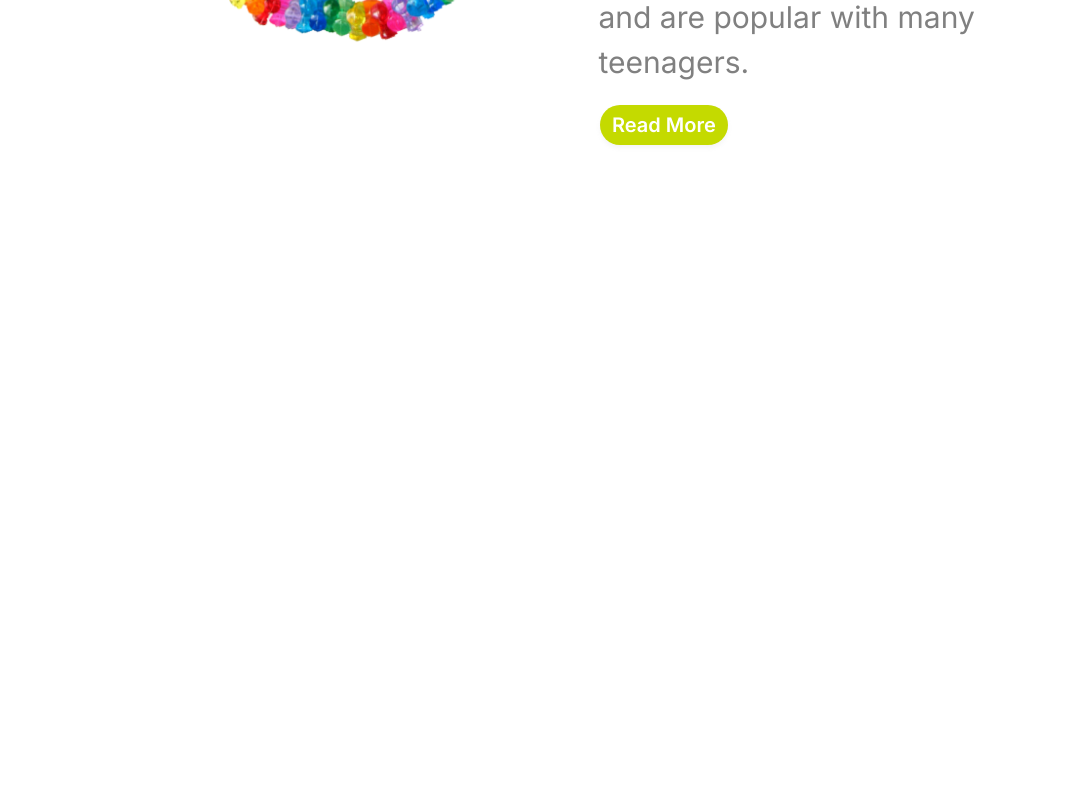
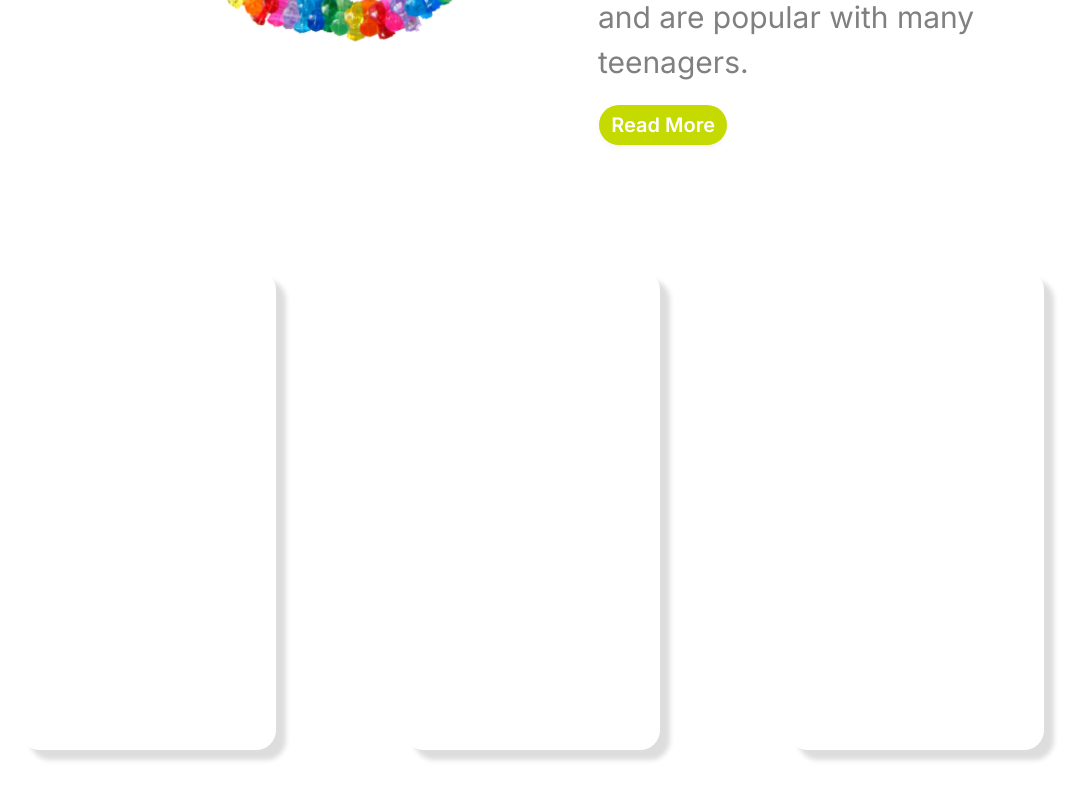
Before and after one commit to Zalefzn/beads, a Next.js app in the folder beads-project/: page / in a window 1280 px wide. Shown: the part 1198-1998 px from the top of the page, without its empty margins (108-1194 px from the left). Before the commit the page ends 1343 px from the top, so only its background shows below. Built offline with nearby package versions, Linux system fonts and the light colour scheme.

Commit message:
[update terbaru]

```diff
--- a/beads-project/src/app/page.tsx
+++ b/beads-project/src/app/page.tsx
@@ -2,6 +2,7 @@ import Hero from "@/components/Hero/Hero";
 import Navbar from "../components/Navbar/Navbar";
 import About from "@/components/About/About";
 import Style from "./../styles/page.module.css";
+import Products from "@/components/Products/Products";
 
 export default function Home() {
   return (
@@ -9,6 +10,7 @@ export default function Home() {
         <Navbar />
         <Hero />
         <About />
+        <Products />
     </main>
   )
 }
--- a/beads-project/src/components/About/about.scss
+++ b/beads-project/src/components/About/about.scss
@@ -1,4 +1,7 @@
 .about{
+     height: 100vh;
+     width: 100%;
+     background-color: rgb(255, 255, 255);
 
      .section-about{
           margin: 30% 10%;
--- a/beads-project/src/components/Hero/hero.scss
+++ b/beads-project/src/components/Hero/hero.scss
@@ -66,7 +66,6 @@
 
               margin-left: 10%;
               opacity: 0;
-              position: static;
           }
 
           70% {
--- a/beads-project/src/components/Navbar/Navbar.tsx
+++ b/beads-project/src/components/Navbar/Navbar.tsx
@@ -5,7 +5,6 @@ import  listData  from '../../elemnts/Data';
 import { Fragment, useEffect } from 'react';
 import Image from 'next/image';
 import Link from 'next/link';
-import Style from './../../styles/page.module.css';
 
 function Navbar(){
 
--- /dev/null
+++ b/beads-project/src/components/Products/Products.tsx
@@ -0,0 +1,24 @@
+'use client';
+
+
+import './products.scss';
+
+const Products = () => {
+     return(
+          <main className="main-product">
+               <section className="cards">
+                    <div className="card-one">
+
+                    </div>
+                    <div className="card-two">
+
+                    </div>
+                    <div className="card-three">
+
+                    </div>
+               </section>
+          </main>
+     );
+}
+
+export default Products;
--- /dev/null
+++ b/beads-project/src/components/Products/products.scss
@@ -0,0 +1,41 @@
+.main-product{
+    height: 70vh;
+    width: 100%;
+    background-color: rgb(255, 255, 255);
+
+    .cards{
+      display: flex;
+      flex-direction: row;
+      justify-content: center;
+      justify-content: space-evenly;
+
+      .card-one{
+          position: static;
+          border-radius: 20px;
+          height: 60vh;
+          width: 20vw;
+          background-color: rgb(255, 255, 255);
+          box-shadow: 10px 10px 5px rgb(221, 221, 221);
+      }
+
+      .card-two{
+          position: static;
+          border-radius: 20px;
+          height: 60vh;
+          width: 20vw;
+          background-color: rgb(255, 255, 255);
+          box-shadow: 10px 10px 5px rgb(221, 221, 221);
+
+      }
+
+      .card-three{
+          position: static;
+          border-radius: 20px;
+          height: 60vh;
+          width: 20vw;
+          background-color: rgb(255, 255, 255);
+          box-shadow: 10px 10px 5px rgb(221, 221, 221);
+
+      }
+    }
+}
```
